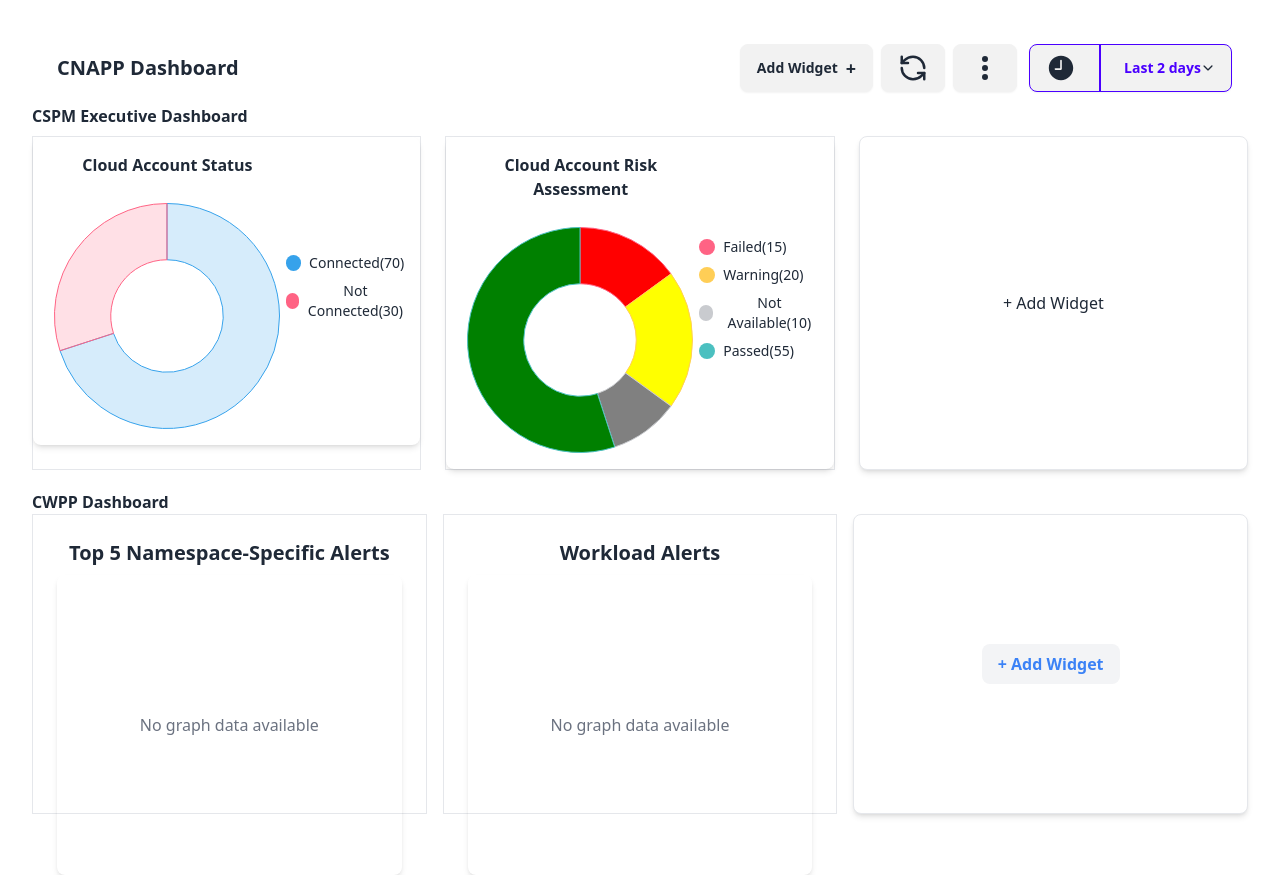
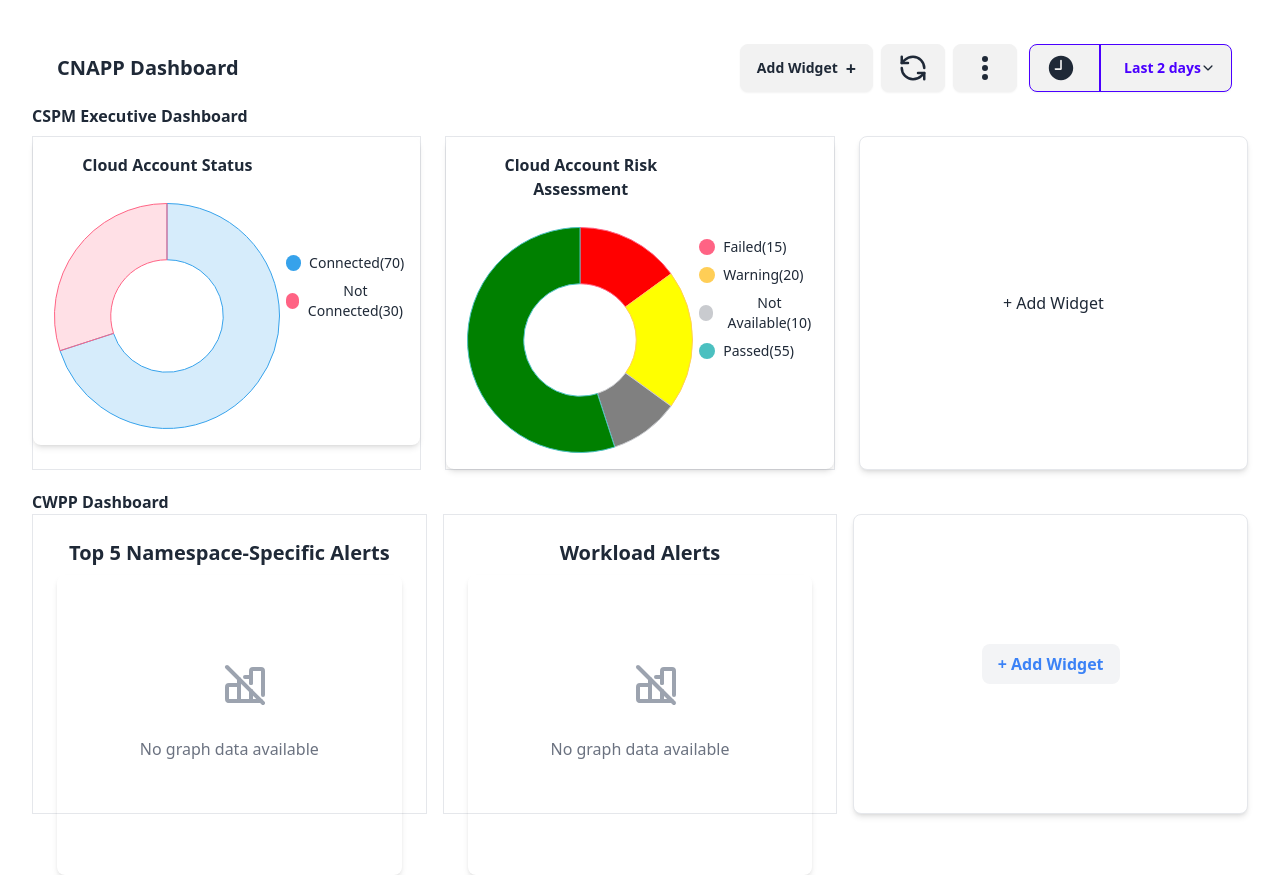
Before and after one commit to linux44gh6/Assignment-1, a React (Vite) app: page / in a window 1280 px wide. Built offline with nearby package versions, Linux system fonts and the light colour scheme.

Commit message:
add the no grpah icon

```diff
--- a/src/App.jsx
+++ b/src/App.jsx
@@ -53,6 +53,8 @@ function App() {
     <h1 className='text-left font-semibold'>CWPP Dashboard</h1>
     <CWPPDashboard></CWPPDashboard>
    </div>
+
+
     </div>
     </>
   )
--- a/src/Components/CWPP-dashboard/CWPPDashboard.jsx
+++ b/src/Components/CWPP-dashboard/CWPPDashboard.jsx
@@ -1,3 +1,4 @@
+import { TbChartBarOff } from "react-icons/tb";
 
 const CWPPDashboard = () => {
   return (
@@ -9,7 +10,9 @@ const CWPPDashboard = () => {
      <div className=" h-[300px] rounded-lg shadow-md flex items-center justify-center">
 
        <div className="text-center">
-
+       <div className="w-4 mx-auto -translate-y-7">
+       <TbChartBarOff className="text-5xl text-gray-400 "></TbChartBarOff>
+       </div>
          <p className="text-gray-500">No graph data available</p>
        </div>
      </div>
@@ -20,7 +23,9 @@ const CWPPDashboard = () => {
      <div className=" h-[300px] rounded-lg shadow-md flex items-center justify-center">
 
        <div className="text-center">
-
+       <div className="w-4 mx-auto -translate-y-7">
+       <TbChartBarOff className="text-5xl text-gray-400 "></TbChartBarOff>
+       </div>
          <p className="text-gray-500">No graph data available</p>
        </div>
      </div>
```
